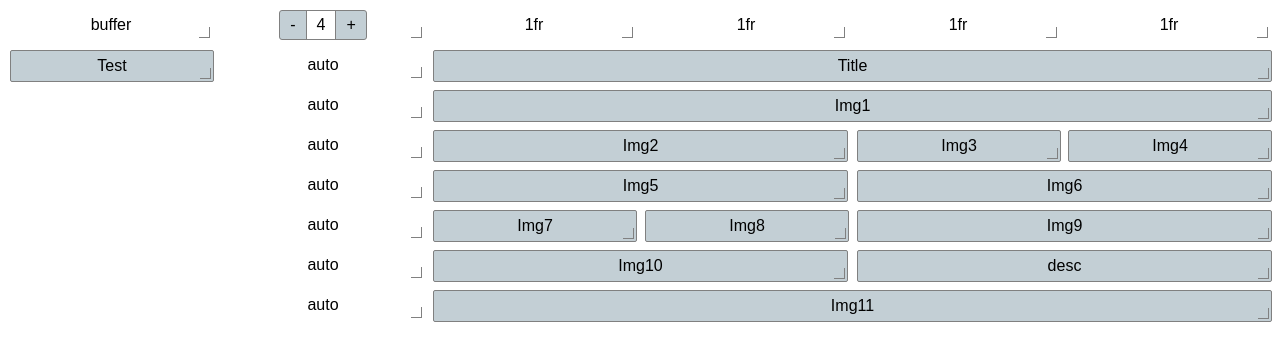
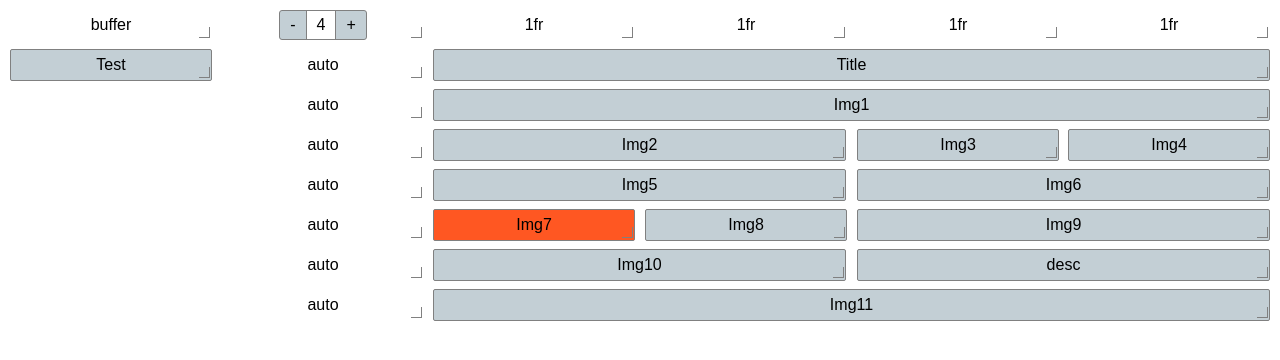
Before and after one commit to manuelJung/cf-grid-addon, a React (Create React App) app: page / in a window 1280 px wide. Shown: the top 360 px of the page. Built offline with nearby package versions, Linux system fonts and the light colour scheme.

Commit message:
highlight removed gridAreas

```diff
--- a/src/components/Grid.js
+++ b/src/components/Grid.js
@@ -51,7 +51,7 @@ export default class DynamicMinMaxLayout extends React.PureComponent {
         { l.type === types.HEIGHT ? <Input value={l.name} onChange={console.log} />
         : l.type === types.WIDTH ? <Input value={l.name} onChange={console.log} />
         : l.type === types.COLS ? <Number value={this.state.cols} onChange={this.setCols} />
-        : l.type === types.COMPONENT ? <GridArea value={l.name} exists={l.wasRemoved} />
+        : l.type === types.COMPONENT ? <GridArea value={l.name} wasRemoved={l.wasRemoved} />
         : <div>{l.name}</div>}
       </Component>
     )
@@ -76,9 +76,6 @@ export default class DynamicMinMaxLayout extends React.PureComponent {
 }
 
 const Component = styled.div`
-  background: ${({isStatic}) => isStatic ? 'none' : '#c3cfd5'};
-  border: ${({isStatic}) => isStatic ? 'none' : '1px solid grey'};
-  border-radius: 2px;
   display: flex;
   align-items: center;
   justify-content: center;
--- a/src/components/GridArea.js
+++ b/src/components/GridArea.js
@@ -5,13 +5,13 @@ import styled from 'styled-components'
 export default class Input extends React.Component {
   static propTypes = {
     value: pt.number.isRequired,
-    exists: pt.bool.isRequired
+    wasRemoved: pt.bool.isRequired
   }
 
   render () {
-      let {value, exists} = this.props
+      let {value, wasRemoved} = this.props
     return (
-      <Wrapper>
+      <Wrapper wasRemoved={wasRemoved}>
         {value}
       </Wrapper>
     )
@@ -20,6 +20,13 @@ export default class Input extends React.Component {
 }
 
 const Wrapper = styled.div`
+  width: 100%;
+  height: 100%;
+  display: flex;
+  align-items: center;
+  justify-content: center;
 
-
+  background: ${props => props.wasRemoved ? '#ff5722' : '#c3cfd5'};
+  border: 1px solid grey;
+  border-radius: 2px;
 `
```
